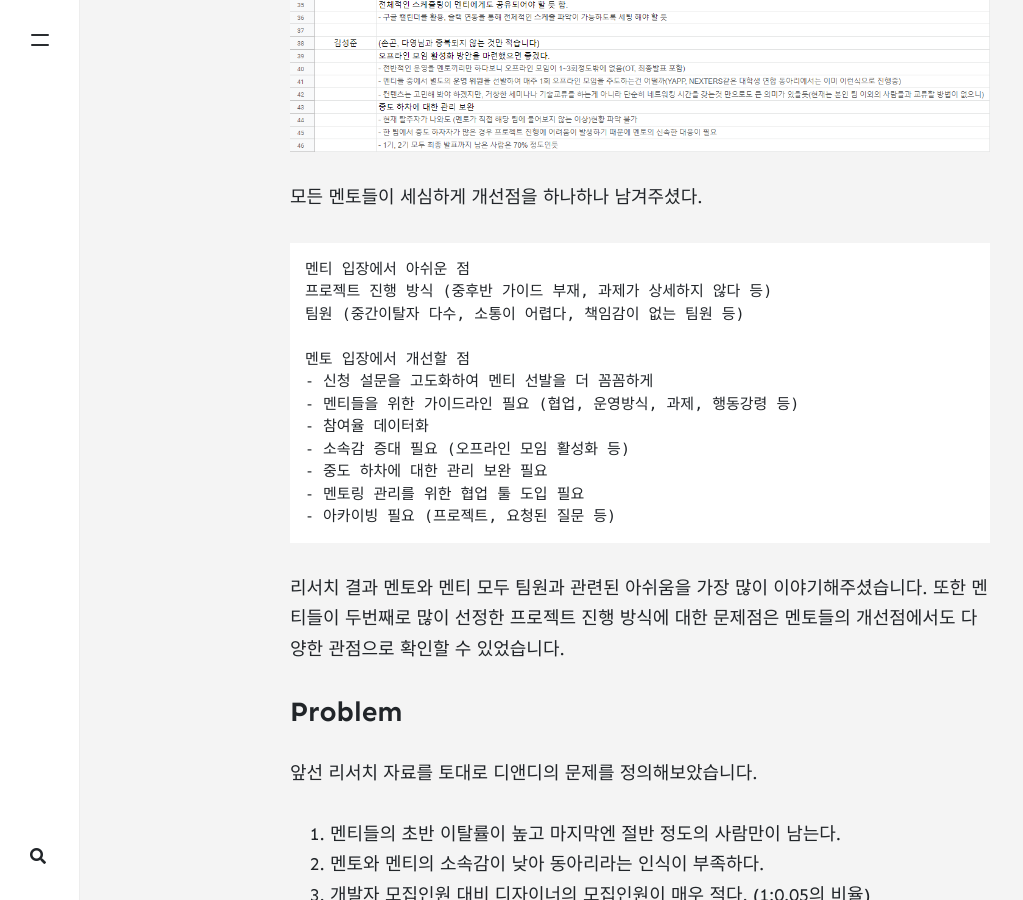
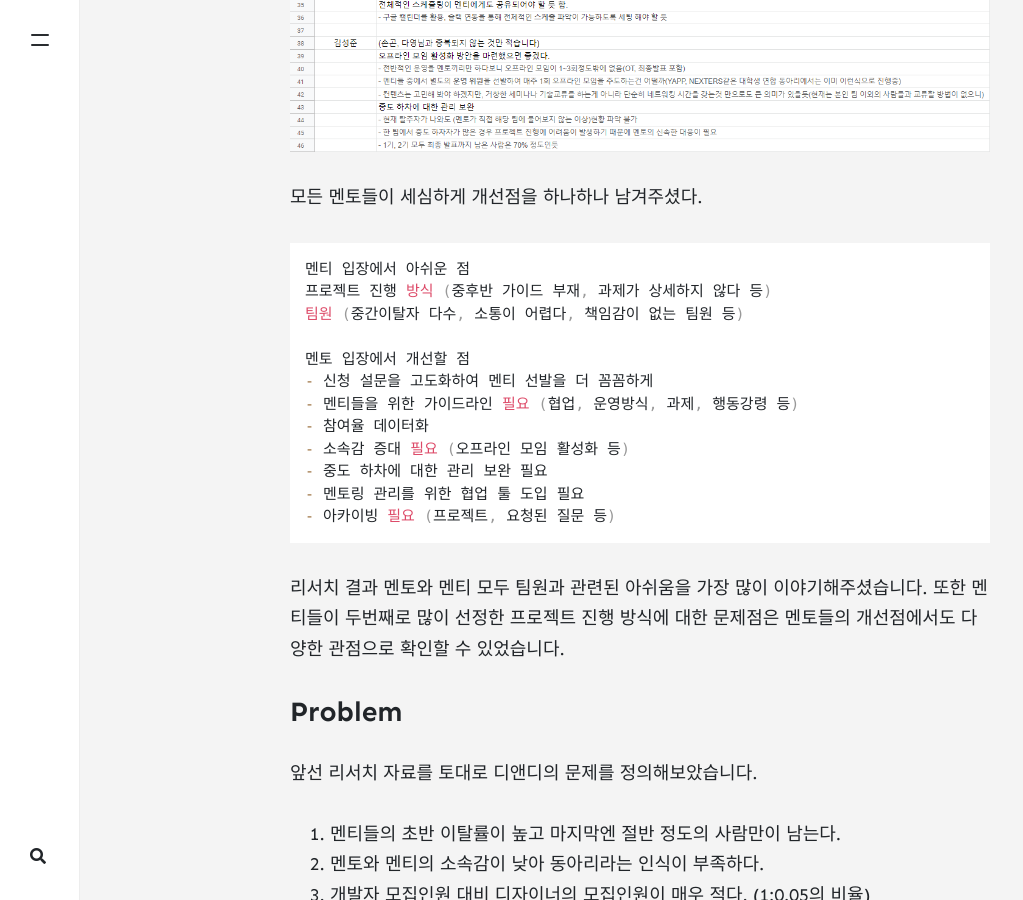
Before and after one commit to DNDACADEMY/dndacademy.github.io, a Jekyll site: the page built from _pages/about.md, in a window 1280 px wide and 900 px high, scrolled down 2387 px. Shown: the whole window, without its empty margins (0-1023 px from the left). Built offline with Jekyll 4.4.1, drawn with Linux system fonts in a browser that asks for light colours; nearby versions of some CDN libraries; comment, search, counter and statistics services are not loaded.

Commit message:
Update about.md

````diff
--- a/_pages/about.md
+++ b/_pages/about.md
@@ -26,7 +26,7 @@ D&D는 Developer & Designer의 줄임말로 개발자&디자이너 연합 동아
 
 모든 멘토들이 세심하게 개선점을 하나하나 남겨주셨다.
 
-```jsx
+```javascript
 멘티 입장에서 아쉬운 점
 프로젝트 진행 방식 (중후반 가이드 부재, 과제가 상세하지 않다 등)
 팀원 (중간이탈자 다수, 소통이 어렵다, 책임감이 없는 팀원 등)
````
